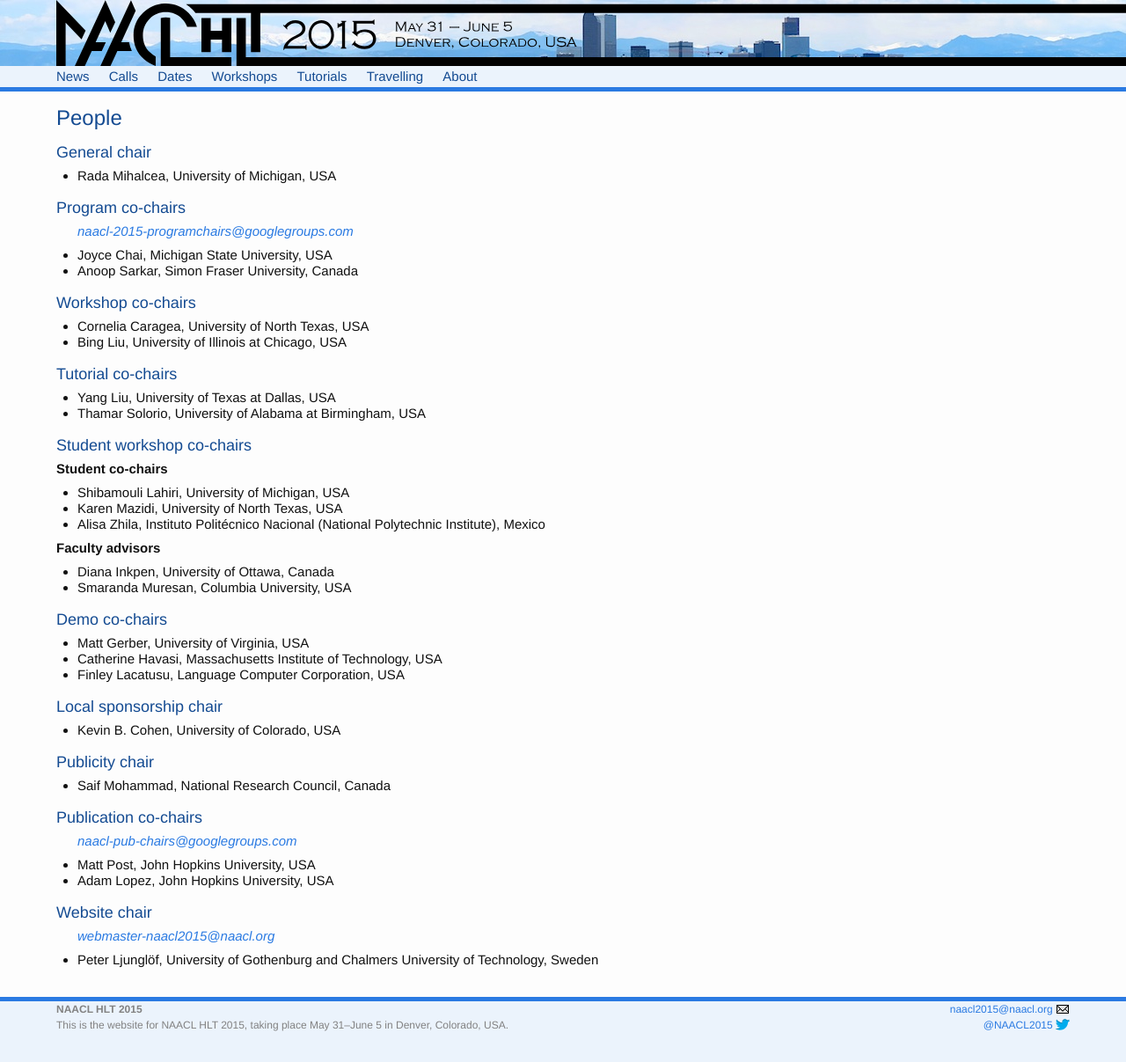
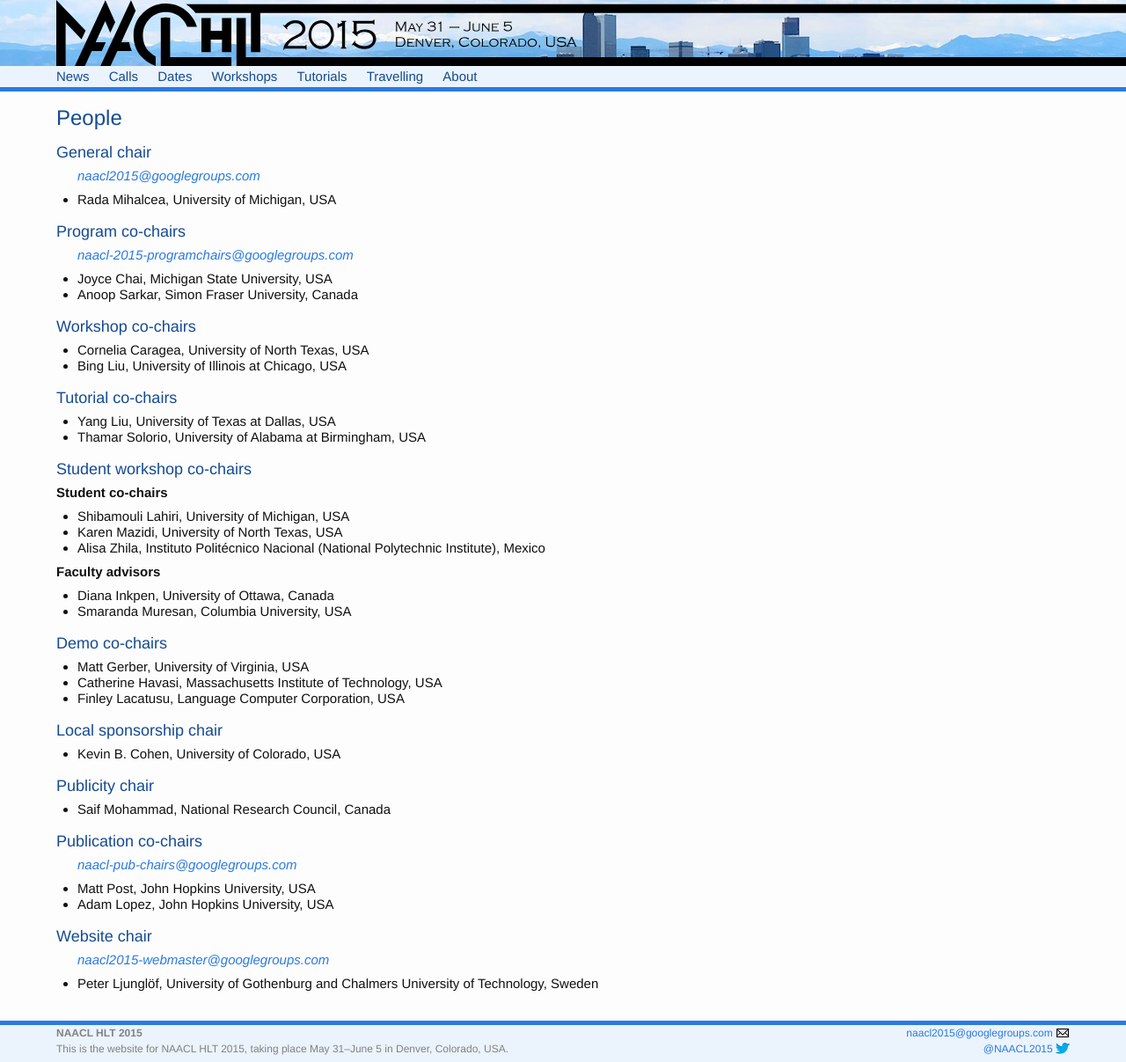
Before and after one commit to naacl-org/naacl-hlt-2015, a Jekyll site: the page built from people.md, in a window 1280 px wide. Shown: the whole page at 88% size. Built offline with Jekyll 4.4.1, drawn with Linux system fonts in a browser that asks for light colours; before the commit the page ends 1180 px from its top, so only the background shows below that.

Commit message:
Official email addresses

```diff
--- a/_config.yml
+++ b/_config.yml
@@ -10,10 +10,8 @@
 markdown: kramdown
 
 email:
-  main: naacl2015@naacl.org
-  webmaster: webmaster-naacl2015@naacl.org
-
-exclude: ["README.md"]
+  main: naacl2015@googlegroups.com
+  webmaster: naacl2015-webmaster@googlegroups.com
 
 defaults:
   - scope:
@@ -23,8 +21,8 @@
 
 social_media:
   - title: E-mail
-    user: "naacl2015@naacl.org"
-    url: "mailto:naacl2015@naacl.org"
+    user: "naacl2015@googlegroups.com"
+    url: "mailto:naacl2015@googlegroups.com"
     icon: img/email-icon-16.gif
 
   - title: Twitter
--- a/people.md
+++ b/people.md
@@ -5,6 +5,8 @@
 # People
 
 ## General chair
+
+> <{{ site.email.main }}>
 
 - Rada Mihalcea, University of Michigan, USA
 
```
